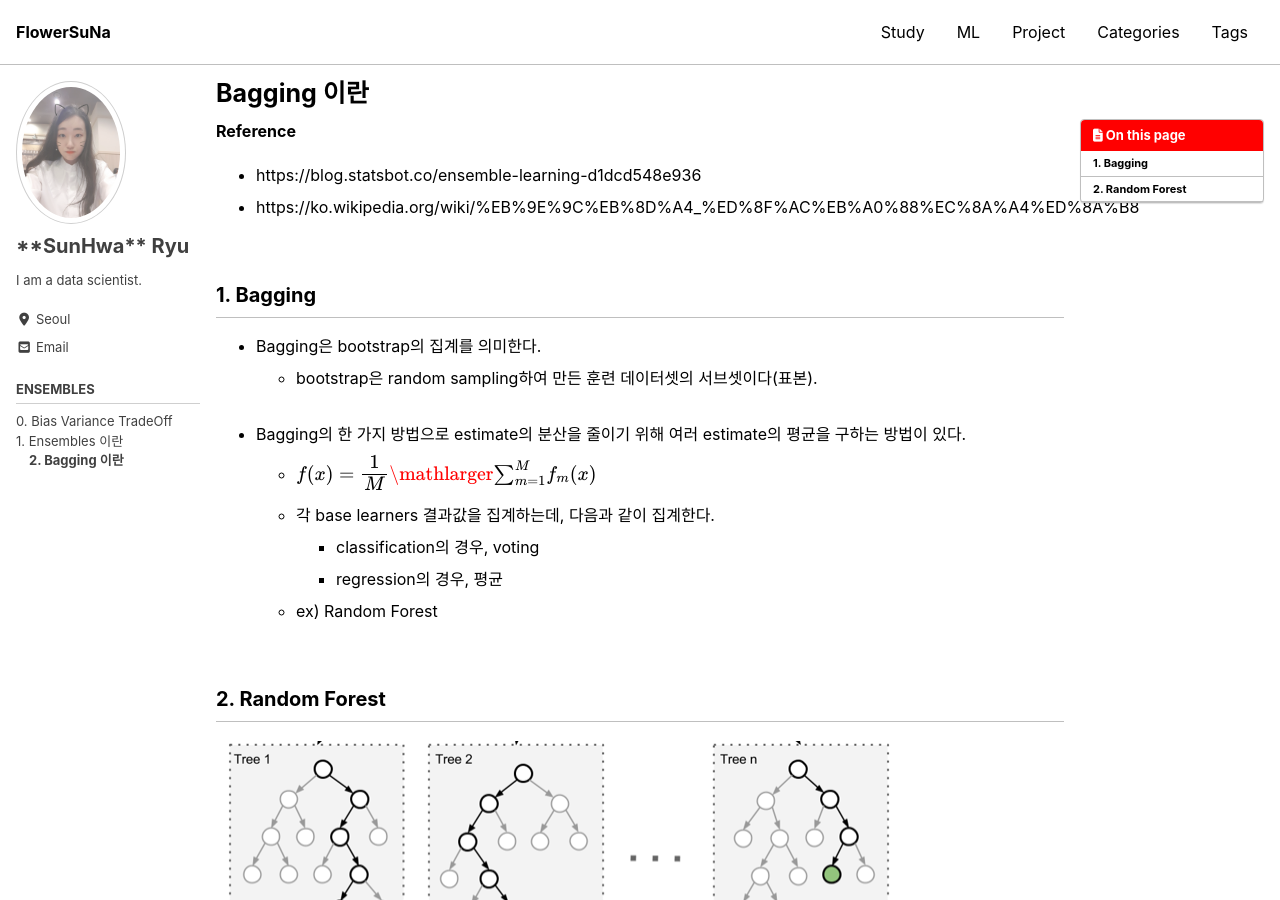
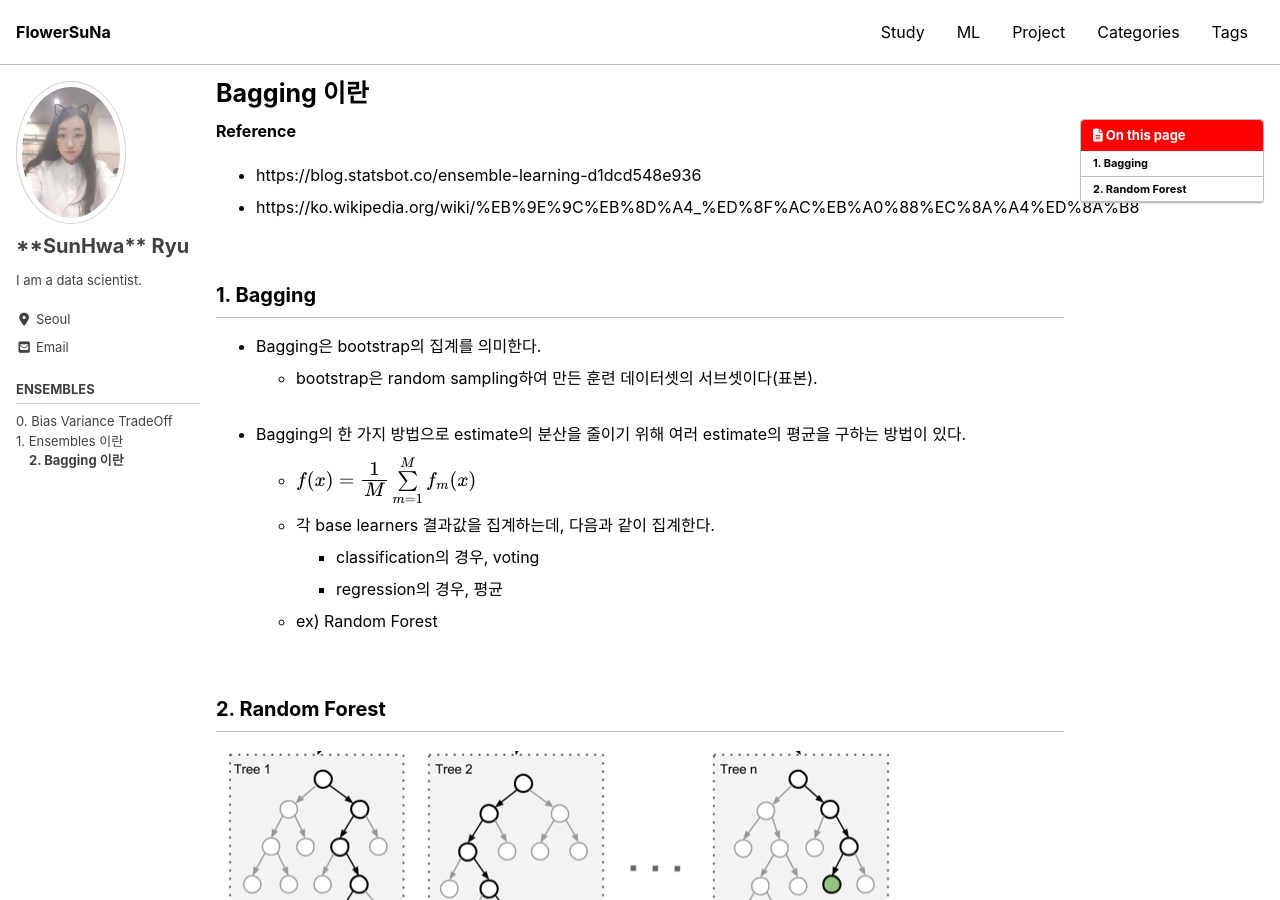
Before and after one commit to MinPinSunHwa/suna.github.io, a Jekyll site: the page built from _study/ensembles/2_bagging.md, in a window 1280 px wide and 900 px high. Built offline with Jekyll 4.4.1, drawn with Linux system fonts in a browser that asks for light colours; cached includes are drawn as plain includes; nearby versions of some CDN libraries; formulas are drawn with MathJax 3.

Commit message:
Update 2_bagging.md

```diff
--- a/_study/ensembles/2_bagging.md
+++ b/_study/ensembles/2_bagging.md
@@ -19,7 +19,7 @@ toc: true
 <br><br>
 
 - Bagging의 한 가지 방법으로 estimate의 분산을 줄이기 위해 여러 estimate의 평균을 구하는 방법이 있다.
-  - $$ f(x) = \cfrac{1}{M} \mathlarger{\sum}_{m=1}^{M} f_m(x) $$ <br>
+  - $$ f(x) = \cfrac{1}{M} \sum\limits_{m=1}^{M} f_m(x) $$ <br>
   - 각 base learners 결과값을 집계하는데, 다음과 같이 집계한다.
     - classification의 경우, voting
     - regression의 경우, 평균
```
